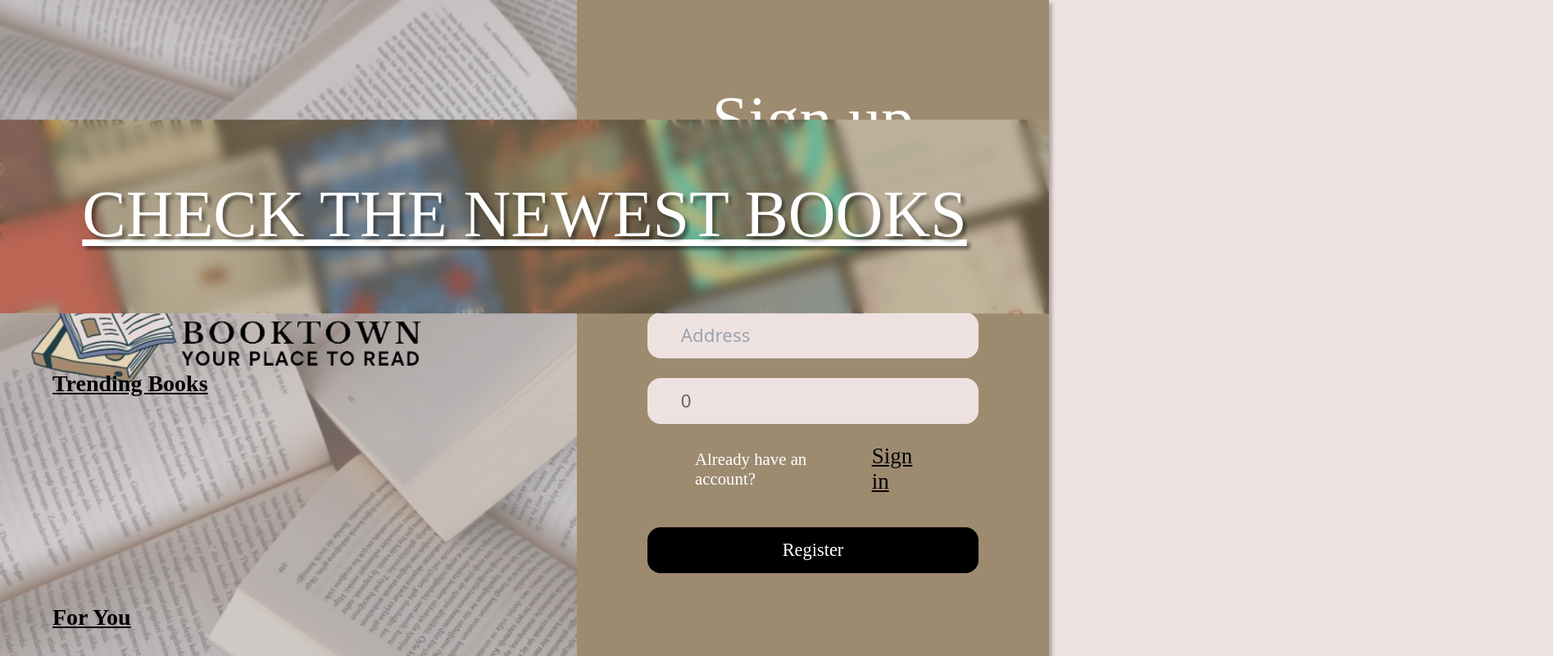
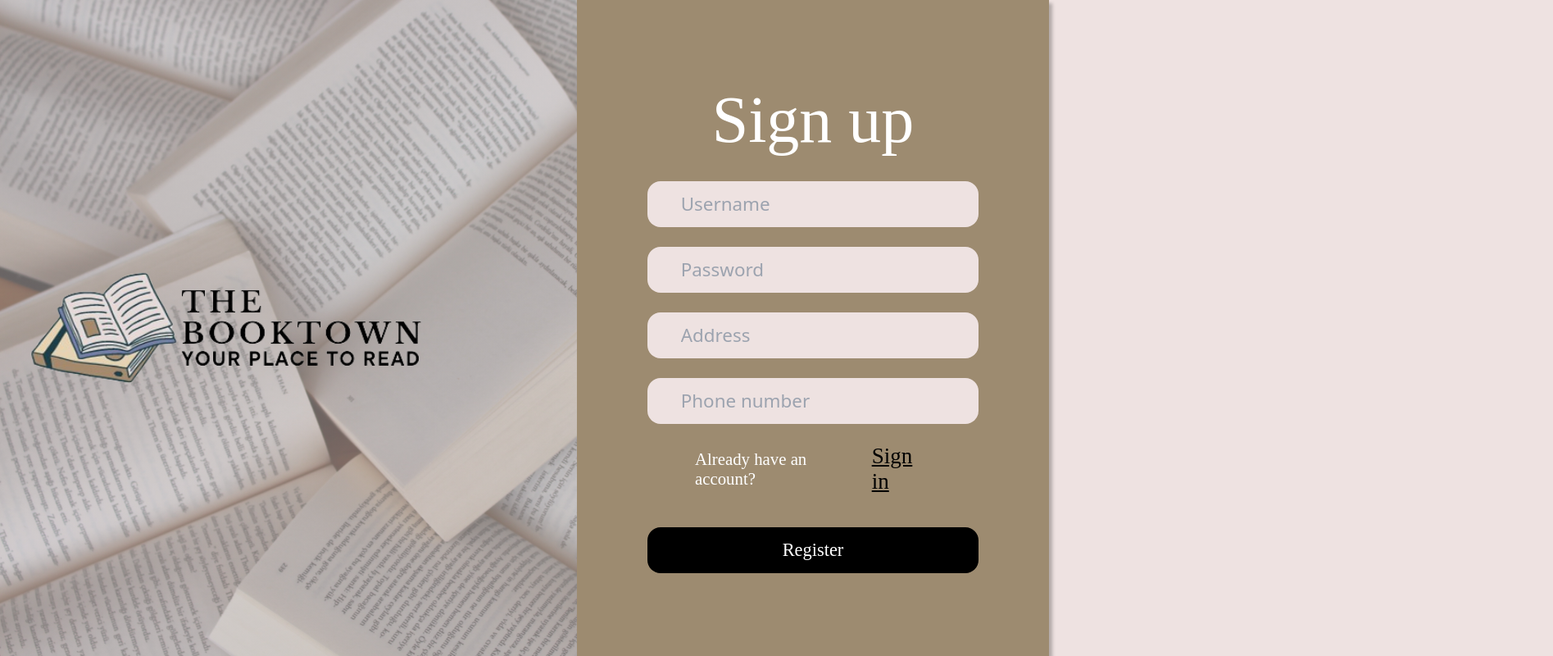
Before and after one commit to MohamedWael3011/book-store, a React (Vite) app: page /register in a window 1280 px wide. Shown: the top 800 px of the page at 82% size, 1895 px wide, since content can reach past the window. Built offline with nearby package versions, Linux system fonts and the light colour scheme.

Commit message:
added some styling and routes between pages

```diff
--- a/src/App.jsx
+++ b/src/App.jsx
@@ -1,7 +1,7 @@
 import Signup from "./components/LoginSignup/Signup.jsx"
 import Login from "./components/LoginSignup/Login.jsx"
 import Navbar from "./components/NavAndFooter/Navbar.jsx"
-import {Routes, Route} from 'react-router-dom'
+import {Routes, Route, BrowserRouter as Router, Navigate} from 'react-router-dom'
 import BookTest from "./components/Home/BookTest.jsx"
 import AddGenre from "./components/AdminGenre_save/AddGenre.jsx"
 import Navbaradmin from "./components/NavAndFooter/NavAdmin.jsx"
@@ -11,24 +11,26 @@ import CategorizedBooks from "./components/CategorizedBooks/CategorizedBooks.jsx
 import Genrelist from "./components/CategorizedBooks/Genre.jsx"
 import EditBookPage from "./components/Home/EditBookPage.jsx"
 import BookPage from "./components/Home/BookPage.jsx"
-
 import Deliveryy from "./components/Delivery/DeliveryForm.jsx"
 import StarRatingAndReview from "./components/PropsAndComps/StarRatingAndReview.jsx"
+import HomePage from "./components/Homepage/HomePage.jsx"
+import BookNotFound from "./components/Home/BookNotFound"
 
-import Homepage from"./components/Homepage/HomePage.jsx"
 
 function App() {
 
   return (
 
-    <><Routes>
-      <Route path="/login" element={<Login/>}/>
-      <Route path="/register" element={<Signup/>}/>
-    </Routes>
-    <div>
-        <Homepage/>
+  <Routes>
+    <Route path="/" element={<Navigate to="/register" />} index/>
+    <Route path="/login" element={<Login/>}/>
+    <Route path="/register" element={<Signup/>}/>
+    <Route path="/home" element={<HomePage/>}/>
+    <Route path="/book/:bookid" element={<BookPage/>}/>
+    <Route path="/book" element={<BookNotFound/>}/>
+    <Route path="/book-cat" element={<CategorizedBooks/>}/>
+  </Routes>
 
-      </div></>
   )
 
 }
--- a/src/components/Home/Book.css
+++ b/src/components/Home/Book.css
@@ -1,14 +1,25 @@
 .book_cont{
-    padding-top: 0.3vh;
-    padding-bottom: 1vh;
+    padding-left: 0.2vw;
+    padding-right: 0.2vw;
+    padding-top: 0.3vw;
+    padding-bottom: 0.5vw;
     display: flex;
     align-items: center;
     justify-content: center;
     flex-direction: column;
     width: 10vw;
     line-height: normal;
-    border: 2px solid #ddd; /* Border color and width */
-    box-shadow: 5px 5px 10px rgba(0, 0, 0, 0.1);
+    border: 2px solid #9B8A6E;
+    box-shadow: 5px 5px 1vw rgba(0, 0, 0, 0.1);
+    background-color: white;
+    white-space: normal;
+    transition: transform 0.3s ease;
+}
+.book_cont:hover{
+    background-color: #9d8b70;
+    color: white;
+    transform: scale(1.2);
+
 }
 
 .book_cover{
@@ -23,15 +34,18 @@
     max-width: 100%;
     max-height: 100%;
     border-radius: 3%;
+
 }
 .book_title{
+    margin-top: 0.5vh;
+    margin-bottom: 1vh;
     left: 0;
     padding-left: 0%;
     font-family: Inria Serif;
     width: 10vw;
     height: 4vh;
     line-height: normal;
-    font-size: 1.2vw;
+    font-size: 1.1vw;
     text-align: center;
 }
 
@@ -43,7 +57,7 @@
     width: 10vw;
     height: 5%;
     font-size: 1.2vw;
-    color: grey;
+    color: lightgrey;
 }
 
 .author{
--- a/src/components/Home/Book.jsx
+++ b/src/components/Home/Book.jsx
@@ -4,11 +4,11 @@ import {Link} from 'react-router-dom'
 
 
 const Book = (props) => {
-  const { book_cover, title, author, price } = props.book;
+  const { book_cover, title, author, price, book_id, genre, description, stock, sales, author_id } = props.book;
 
   return (
     <div className='book_cont'>
-      <Link to=''>
+      <Link to={`/book/${book_id}`}>
         <div className='book_cover' >
             <img src={book_cover} className='book_cover_img'/>
         </div>
--- /dev/null
+++ b/src/components/Home/BookNotFound.jsx
@@ -0,0 +1,7 @@
+const PageNotFound = () => {
+    return(
+        <h1>NOT FOUND</h1>
+    )
+};
+
+export default PageNotFound;
--- a/src/components/Home/BookPage.css
+++ b/src/components/Home/BookPage.css
@@ -8,6 +8,7 @@
     height: 100vh;
     display: flex;
     justify-content: space-between;
+    margin-bottom: 5vw;
 }
 
 .book_page_details_user{
--- a/src/components/Home/BookPage.jsx
+++ b/src/components/Home/BookPage.jsx
@@ -2,26 +2,41 @@ import BackButtonWhite from '../BackButton/BackButtonWhite'
 import Footer from '../NavAndFooter/Footer'
 import Navbar from '../NavAndFooter/Navbar'
 import Cover from '../assets/book_cover_test.png'
+import testbook from '../assets/testbook.jpg'
 import { useState } from 'react';
+import { useEffect } from 'react';
 import Book from './Book';
 import './BookPage.css'
 import ReviewsProp from '../PropsAndComps/ReviewsProp';
 import star from '../../components/assets/star.svg'
 import StarRatingAndReview from '../PropsAndComps/StarRatingAndReview';
+import { useParams,useLocation } from 'react-router-dom';
+import BookNotFound from '../Home/BookNotFound'
 
 const BookPage = () =>{
     const [books, setBooks] = useState([
-        { book_cover: Cover, title: 'Moghamrat Anso', author: 'Anso', price: '250' },
-        { book_cover: Cover, title: 'Moghamrat Anso', author: 'Anso', price: '250' },
-        { book_cover: Cover, title: 'Moghamrat Anso', author: 'Anso', price: '250' },
-        { book_cover: Cover, title: 'Moghamrat Anso', author: 'Anso', price: '250' },
-        { book_cover: Cover, title: 'Moghamrat Anso', author: 'Anso', price: '250' }
+        { book_cover: testbook, title: 'Moghamrat Anso', author: 'Anso', price: 250, book_id:55 },
+        { book_cover: Cover, title: 'Moghamrat Anso', author: 'Anso', price: 250, book_id:65 },
+        { book_cover: Cover, title: 'Moghamrat Anso', author: 'Anso', price: 250, book_id:75 },
+        { book_cover: Cover, title: 'Moghamrat Anso', author: 'Anso', price: 250, book_id:85 },
+        { book_cover: Cover, title: 'Moghamrat Anso rakam id 155', author: 'Anso', price: 250, book_id:155 }
       ]);
     const [review, setReview] = useState([
         {username: 'Anso', content: "classic case of “i would never tolerate this mans behavior in real life,but i cant get enough of it in books” kind of romance's would say we should all form a support group,but im pretty sure that's what booktok has become by this point. lol.",rating:4.5},
         {username: 'Anso', content: "classic case of “i would never tolerate this mans behavior in real life,but i cant get enough of it in books” kind of romance's would say we should all form a support group,but im pretty sure that's what booktok has become by this point. lol.",rating:1}
 
     ])
+
+    const {bookid} = useParams()
+    console.log(bookid)
+
+    const specificBook = books.find(book => String(book.book_id) === bookid);
+
+
+    if (!specificBook) {
+        return <div><BookNotFound/></div>;
+      }
+
 
     return(
         <div>
@@ -30,28 +45,25 @@ const BookPage = () =>{
                     <div className='book_page_secondary_container'>
                         <div className='book_page_details_user'>
                             <div className='book_page_title_author'>
-                                <span className='title_user'>Twisted love</span>
-                                <span className='author_user'>ANA HUANG</span>
+                                <span className='title_user'>{specificBook.title}</span>
+                                <span className='author_user'>{specificBook.author}</span>
                             </div>
                             <div className='book_page_genre'>
-                                Genre: romantic
+                                Genre: {specificBook.title}
+                                param: {specificBook.book_id}
                             </div>
                             <div className='book_page_desc'>
-                                He has a heart of ice…but for her, he’d burn the world.
-                                Alex Volkov is a devil blessed with the face of an angel and cursed with a past he can’t escape.
-                                Driven by a tragedy that has haunted him for most of his life, his ruthless pursuits for success and vengeance leave little room for matters of the heart.
-                                But when he’s forced to look after his best friend’s sister, he starts to feel something in his chest:
-                                A crack.A melt.A fire that could end his world as he knew it.
+                                {specificBook.description}
                             </div>
                             <div className='book_page_price'>
-                                PRICE: <span className='book_page_price_text'></span> EGY
+                                PRICE: <span className='book_page_price_text'>{specificBook.price}</span> EGY
                             </div>
                             <div className='book_page_user_buttons'>
                                 <button type="submit" className="add_cart">Add to cart</button>
                             </div>
                         </div>
                         <div className='book_page_cover_cont_user'>
-                            <img src={Cover} className='img_cont'/>
+                            <img src={specificBook.book_cover} className='img_cont'/>
                             <div className='rectangle_user'>
                                  <div className='back_button_container'>
                                     <BackButtonWhite/>
@@ -66,7 +78,7 @@ const BookPage = () =>{
                                     About author:
                                 </span>
                                 <span className='author_name_desc'>
-                                    Ana Huang
+                                    {specificBook.author}
                                 </span>
                             </div>
                             <div className='desc_cont'>
@@ -88,7 +100,7 @@ const BookPage = () =>{
                         </span>
                         <div className='sales_rating_main_cont'>
                             <span className='sales_rating_cont'>
-                                Sales: 21322
+                                Sales: {specificBook.sales}
                             </span>
                             <span className='sales_rating_cont'>
                                 Rating:
--- a/src/components/Homepage/HomePage.jsx
+++ b/src/components/Homepage/HomePage.jsx
@@ -10,19 +10,20 @@ import authourback from '../../components/assets/Frame 21.png';
 import testbook from '../../components/assets/testbook.jpg';
 import authourpic from '../../components/assets/colleen-hoover1-removebg-preview 1.png';
 import { useState } from 'react';
-import Book from "../Home/Book";
+import Book from "../Home/Book.jsx";
 import Genre from"../AdminGenre_save/Genre_txt.jsx";
 import GenreCard from "../Homepage/GenreCard.jsx";
+import Cover from "../assets/book_cover_test.png"
 
 
 
 const HomePage = () => {
     const [books, setBooks] = useState([
-        { book_cover: testbook, title: 'Moghamrat Anso', author: 'Anso', price: '250' },
-        { book_cover: testbook, title: 'Moghamrat Anso', author: 'Anso', price: '250' },
-        { book_cover: testbook, title: 'Moghamrat Maryam', author: 'Anso', price: '250' },
-        { book_cover: testbook, title: 'Moghamrat Maryam', author: 'Anso', price: '250' },
-        { book_cover: testbook, title: 'Moghamrat Maryam', author: 'Anso', price: '250' }
+        { book_cover: Cover, title: 'Moghamrat Anso sda sad dsadsa da ssa dsa ds', author: 'Anso', price: 250, book_id:155 },
+        { book_cover: Cover, title: 'Moghamrat Anso', author: 'Anso', price: 250, book_id:12 },
+        { book_cover: Cover, title: 'Moghamrat Anso', author: 'Anso', price: 250, book_id:13 },
+        { book_cover: Cover, title: 'Moghamrat Anso', author: 'Anso', price: 250, book_id:14 },
+        { book_cover: Cover, title: 'Moghamrat Anso', author: 'Anso', price: 250, book_id:15 }
       ]);
 
       const[genre,setgenre] = useState([
--- a/src/components/LoginSignup/Signup.jsx
+++ b/src/components/LoginSignup/Signup.jsx
@@ -11,7 +11,7 @@ const Signup = () => {
     const[username,setUsername] = useState("")
     const[password,setPassword] = useState("")
     const[address,setAddress] = useState("")
-    const[phone,setPhone] = useState(0)
+    const[phone,setPhone] = useState("")
 
     const onUsernameChange = event => {
         setUsername(event.target.value);
--- a/src/components/NavAndFooter/NavAndFooter.css
+++ b/src/components/NavAndFooter/NavAndFooter.css
@@ -1,10 +1,9 @@
 .Nav_container{
     display: flex;
     align-items: center;
-    width: 100%;
     height: 15vh;
     background-color: #9D8B70;
-    justify-content: space-around;
+    justify-content: space-evenly;
     margin-top: 0;
     left: 0;
 }
@@ -13,10 +12,10 @@
     display: flex;
     justify-content: center;
     top: 0;
-    margin-left: 5%;
-    margin-right: 5%;
-    width: 20%;
-    height: 20%;
+    margin-left: 5vw;
+    margin-right: 5vw;
+    width: 20vw;
+    height: 10vh;
     align-items: center;
 }
 
@@ -24,8 +23,8 @@
     font-family: Inria Serif;
     width: 7vw;
     color: white;
-    font-size: 180%;
-    margin-right: 2%;
+    font-size: 1.5vw;
+    margin-right: 0.5vw;
     line-height: normal;
 }
 
--- a/src/components/NavAndFooter/Navbar.jsx
+++ b/src/components/NavAndFooter/Navbar.jsx
@@ -13,9 +13,6 @@ const Navbar = () => {
             <div className="Nav_items_container">
                 <div className="Nav_items whitespace-nowrap">
                     <a href="" className="Nav_link">Home</a>
-                </div>
-                <div className="Nav_items whitespace-nowrap">
-                    <a href="" className="Nav_link">About us</a>
                 </div>
                 <div className="Nav_items whitespace-nowrap">
                     <a href="" className="Nav_link">Genre</a>
--- a/src/main.jsx
+++ b/src/main.jsx
@@ -2,18 +2,18 @@ import React from 'react'
 import ReactDOM from 'react-dom/client'
 import App from './App.jsx'
 import './index.css'
-import { BrowserRouter } from 'react-router-dom';
+import { BrowserRouter as Router } from 'react-router-dom';
 import { QueryClientProvider,QueryClient } from 'react-query';
 
 const queryClient = new QueryClient();
 ReactDOM.createRoot(document.getElementById('root')).render(
   <React.StrictMode>
-    <BrowserRouter>
+    <Router>
     <QueryClientProvider client={queryClient}>
 
     <App />
     </QueryClientProvider>
+    </Router>
 
-    </BrowserRouter>
   </React.StrictMode>,
 )
```
